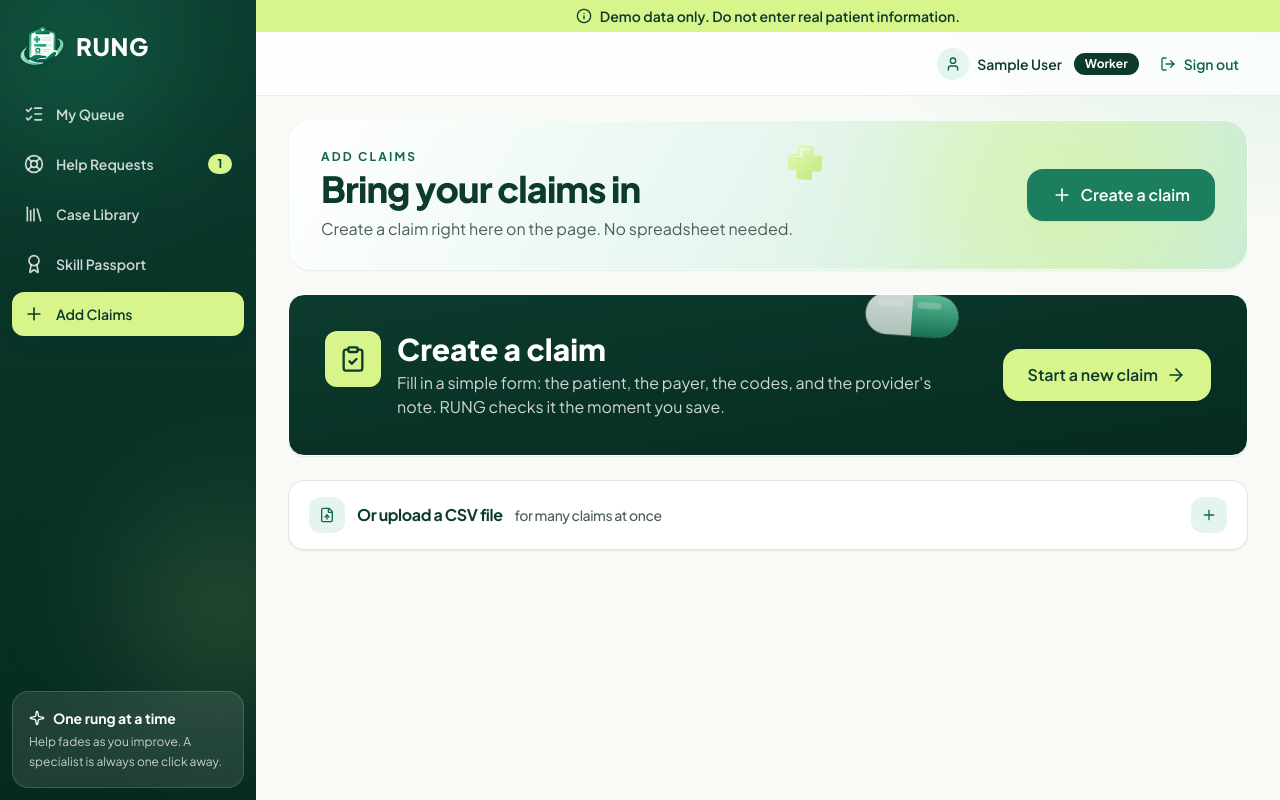
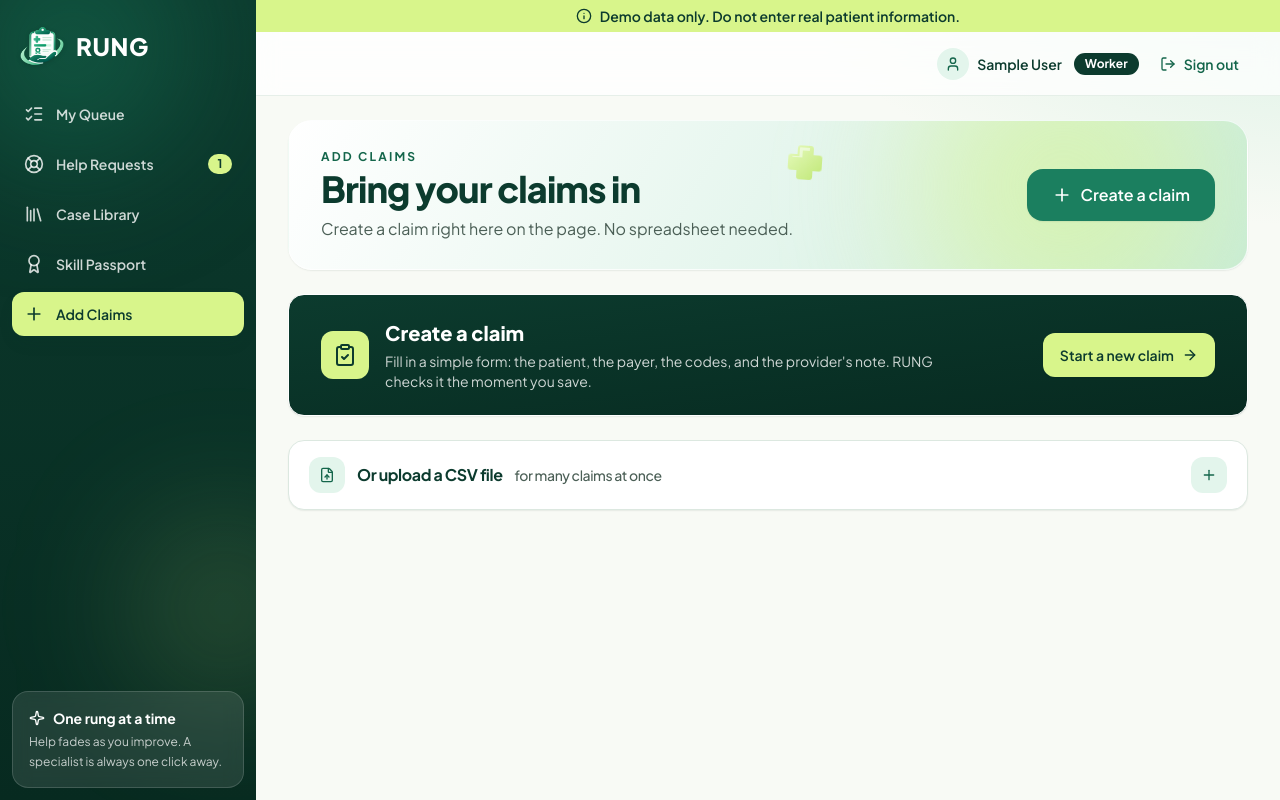
Before and after one commit to omparikh813/rung, a Django app: page /upload/ in a window 1280 px wide. Run offline with Django 5.2, Linux system fonts and the light colour scheme; a user stored in the database is signed in; tables that the repository leaves empty hold one stand-in row (values such as "Sample post"); style sheets or scripts are compiled from the project's sources.

Commit message:
Tidy the Create a claim card
Smaller text, even padding so the lime tile and button sit clear of the
card's corners, and no pill decoration.

Co-Authored-By: Claude Fable 5.2 <noreply@anthropic.com>
Claude-Session: https://claude.ai/code/session_01FdxG6Qj1TyAHjXmvZrHA6F

```diff
--- a/core/templates/core/upload.html
+++ b/core/templates/core/upload.html
@@ -5,16 +5,17 @@
 {% url 'claim_new' as new_url %}
 {% include "core/partials/page_hero.html" with eyebrow="Add Claims" title="Bring your claims in" subtitle="Create a claim right here on the page. No spreadsheet needed." action_url=new_url action_label="Create a claim" action_icon="plus" shape="cross" %}
 
-<a href="{{ new_url }}" class="group card card-lift relative mt-6 flex flex-wrap items-center justify-between gap-5 overflow-hidden border-white bg-linear-to-br from-forest to-forest-deep p-7 text-white sm:p-9">
-  {% include "core/partials/shapes/capsule.html" with class="floaty -top-3 right-[30%] hidden w-24 opacity-80 md:block" %}
-  <span class="flex items-start gap-4">
-    <span class="icon-tile size-14 bg-lime text-forest transition duration-300 group-hover:-rotate-6 group-hover:scale-110">{% icon "clipboard-check" "size-7" %}</span>
-    <span>
-      <span class="block text-2xl font-extrabold sm:text-3xl">Create a claim</span>
-      <span class="mt-1 block max-w-xl text-white/80">Fill in a simple form: the patient, the payer, the codes, and the provider's note. RUNG checks it the moment you save.</span>
+<a href="{{ new_url }}" class="group card card-lift mt-6 block border-white bg-linear-to-br from-forest to-forest-deep text-white">
+  <span class="flex flex-wrap items-center justify-between gap-5 px-6 py-6 sm:px-8">
+    <span class="flex min-w-0 items-center gap-4">
+      <span class="icon-tile size-12 bg-lime text-forest transition duration-300 group-hover:-rotate-6 group-hover:scale-110">{% icon "clipboard-check" "size-6" %}</span>
+      <span class="min-w-0">
+        <span class="block text-xl font-extrabold">Create a claim</span>
+        <span class="mt-1 block max-w-xl text-sm text-white/80">Fill in a simple form: the patient, the payer, the codes, and the provider's note. RUNG checks it the moment you save.</span>
+      </span>
     </span>
+    <span class="btn btn-lime">Start a new claim<span class="arrow">{% icon "arrow-right" %}</span></span>
   </span>
-  <span class="btn btn-lime btn-lg">Start a new claim<span class="arrow">{% icon "arrow-right" "size-5" %}</span></span>
 </a>
 
 
```
